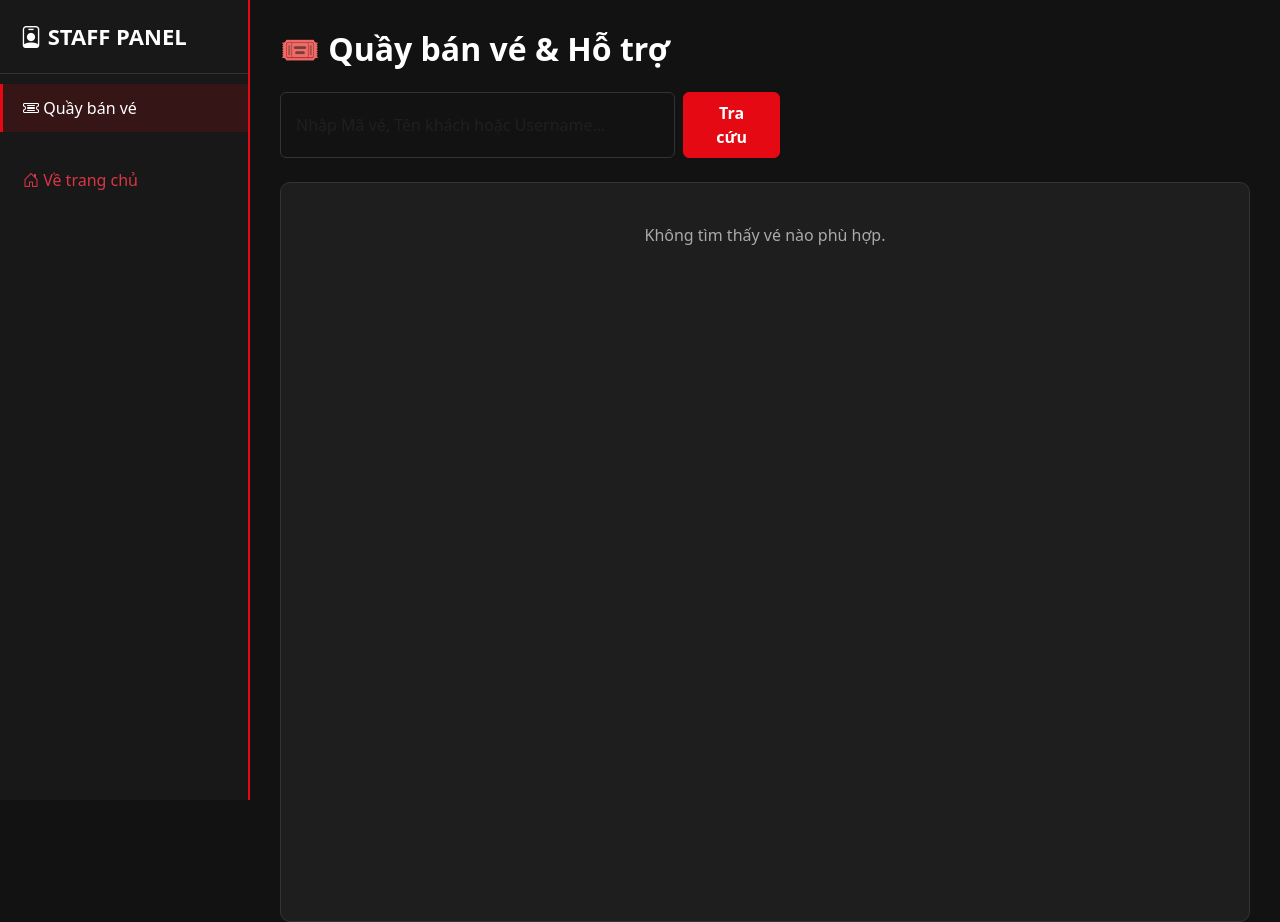
After one commit to tcv16122007/maven-cinema, a Spring Boot app: page /staff/ in a window 1280 px wide. The commit adds this page. Run offline with Spring Boot 4, Linux system fonts and the light colour scheme; a user stored in the database is signed in; data that the repository does not hold is empty; some of the project's set-up classes (security, data sources, template engines, error pages and the like) are left out, and stand-ins take their place.

Commit message:
update part 1

```diff
--- a/src/main/java/com/asm/maven_cinema/controller/StaffTicketController.java
+++ b/src/main/java/com/asm/maven_cinema/controller/StaffTicketController.java
@@ -9,7 +9,7 @@ import org.springframework.web.bind.annotation.*;
 import org.springframework.web.servlet.mvc.support.RedirectAttributes;
 
 @Controller
-@RequestMapping({"/staff", "/admin"}) // Map cho cả 2 đường dẫn
+@RequestMapping("/staff")
 public class StaffTicketController {
 
     private final TicketRepository ticketRepository;
@@ -18,12 +18,18 @@ public class StaffTicketController {
         this.ticketRepository = ticketRepository;
     }
 
-    @GetMapping("/tickets")
-    public String listTickets(Model model) {
-        model.addAttribute("tickets", ticketRepository.findAllByOrderByBookingDateDesc());
+    @GetMapping({"/", "/tickets"})
+    public String listTickets(@RequestParam(required = false) String keyword, Model model) {
+        if (keyword != null && !keyword.isBlank()) {
+            model.addAttribute("tickets", ticketRepository.searchTickets(keyword));
+            model.addAttribute("keyword", keyword);
+        } else {
+            model.addAttribute("tickets", ticketRepository.findAllByOrderByBookingDateDesc());
+        }
         return "staff/tickets";
     }
 
+    // Check-in vé
     @PostMapping("/tickets/checkin/{id}")
     public String checkin(@PathVariable Long id, RedirectAttributes ra) {
         Ticket t = ticketRepository.findById(id).orElse(null);
@@ -32,7 +38,21 @@ public class StaffTicketController {
             ticketRepository.save(t);
             ra.addFlashAttribute("success", "Check-in thành công vé #" + id);
         } else {
-            ra.addFlashAttribute("error", "Vé không hợp lệ hoặc đã check-in rồi");
+            ra.addFlashAttribute("error", "Vé không hợp lệ hoặc đã được check-in trước đó!");
+        }
+        return "redirect:/staff/tickets";
+    }
+
+    // Nhân viên hủy vé (khi khách báo bận, trả vé)
+    @PostMapping("/tickets/cancel/{id}")
+    public String cancelTicket(@PathVariable Long id, RedirectAttributes ra) {
+        Ticket t = ticketRepository.findById(id).orElse(null);
+        if (t != null && t.getStatus() == TicketStatus.PAID) {
+            t.setStatus(TicketStatus.CANCELLED);
+            ticketRepository.save(t);
+            ra.addFlashAttribute("success", "Đã hủy vé #" + id + " thành công. Ghế đã được giải phóng!");
+        } else {
+            ra.addFlashAttribute("error", "Không thể hủy vé này!");
         }
         return "redirect:/staff/tickets";
     }
--- a/src/main/java/com/asm/maven_cinema/repository/TicketRepository.java
+++ b/src/main/java/com/asm/maven_cinema/repository/TicketRepository.java
@@ -18,4 +18,8 @@ public interface TicketRepository extends JpaRepository<Ticket, Long> {
 
     @Query("SELECT COALESCE(SUM(t.totalPrice), 0) FROM Ticket t WHERE t.status = :status")
     Double sumRevenueByStatus(@Param("status") TicketStatus status);
+
+    // Hàm tìm kiếm vé cho Staff
+    @Query("SELECT t FROM Ticket t WHERE t.user.username LIKE %:kw% OR t.user.fullName LIKE %:kw% OR CAST(t.id AS string) LIKE %:kw%")
+    List<Ticket> searchTickets(@Param("kw") String keyword);
 }
--- /dev/null
+++ b/src/main/resources/templates/fragments/staff-sidebar.html
@@ -0,0 +1,23 @@
+<!DOCTYPE html>
+<html xmlns:th="http://www.thymeleaf.org">
+
+<body>
+    <div th:fragment="staffSidebar(active)" class="admin-sidebar"
+        style="background: #181818; border-right: 2px solid #E50914;">
+        <div class="brand" style="color: #FFF;"><i class="bi bi-person-badge"></i> STAFF PANEL</div>
+        <ul class="nav flex-column">
+            <li class="nav-item">
+                <a class="nav-link" th:classappend="${active == 'tickets'} ? 'active'" th:href="@{/staff/tickets}">
+                    <i class="bi bi-ticket-detailed"></i> Quầy bán vé
+                </a>
+            </li>
+            <li class="nav-item mt-4">
+                <a class="nav-link text-danger" th:href="@{/}">
+                    <i class="bi bi-house-door"></i> Về trang chủ
+                </a>
+            </li>
+        </ul>
+    </div>
+</body>
+
+</html>
--- a/src/main/resources/templates/staff/tickets.html
+++ b/src/main/resources/templates/staff/tickets.html
@@ -2,26 +2,39 @@
 <html xmlns:th="http://www.thymeleaf.org" lang="vi">
 
 <head>
-    <th:block th:replace="~{fragments/head :: head('Quản lý vé')}"></th:block>
+    <th:block th:replace="~{fragments/head :: head('Quầy vé')}"></th:block>
 </head>
 
 <body>
     <div class="d-flex">
-        <div th:replace="~{fragments/sidebar :: sidebar('tickets')}"></div>
+        <!-- Dùng staffSidebar thay vì sidebar của Admin -->
+        <div th:replace="~{fragments/staff-sidebar :: staffSidebar('tickets')}"></div>
+
         <main class="admin-content flex-grow-1">
-            <h2 class="fw-bold mb-4">🎟️ Quản lý vé (Check-in)</h2>
+            <h2 class="fw-bold mb-4 text-white">🎟️ Quầy bán vé & Hỗ trợ</h2>
 
+            <!-- Thông báo -->
             <div th:if="${success}" class="alert alert-success" th:text="${success}"></div>
             <div th:if="${error}" class="alert alert-danger" th:text="${error}"></div>
 
+            <!-- Tìm kiếm vé -->
+            <form th:action="@{/staff/tickets}" method="get" class="d-flex mb-4" style="max-width: 500px;">
+                <input class="form-control me-2" type="search" name="keyword" th:value="${keyword}"
+                    placeholder="Nhập Mã vé, Tên khách hoặc Username...">
+                <button class="btn btn-cinema px-4" type="submit">Tra cứu</button>
+            </form>
+
             <div class="cinema-card p-3">
-                <table class="table table-cinema">
+                <div th:if="${#lists.isEmpty(tickets)}" class="text-center py-4 text-secondary-cinema">
+                    Không tìm thấy vé nào phù hợp.
+                </div>
+
+                <table th:if="${not #lists.isEmpty(tickets)}" class="table table-cinema">
                     <thead>
                         <tr>
-                            <th>Mã</th>
-                            <th>Khách</th>
-                            <th>Phim</th>
-                            <th>Suất</th>
+                            <th>Mã vé</th>
+                            <th>Khách hàng</th>
+                            <th>Phim / Suất chiếu</th>
                             <th>Ghế</th>
                             <th>Trạng thái</th>
                             <th>Hành động</th>
@@ -29,11 +42,18 @@
                     </thead>
                     <tbody>
                         <tr th:each="t : ${tickets}">
-                            <td>#<span th:text="${t.id}"></span></td>
-                            <td th:text="${t.user.fullName}"></td>
-                            <td th:text="${t.showtime.movie.title}"></td>
-                            <td th:text="${#temporals.format(t.showtime.startTime, 'HH:mm dd/MM')}"></td>
-                            <td><strong th:text="${t.seatNumber}"></strong></td>
+                            <td><strong>#<span th:text="${t.id}"></span></strong></td>
+                            <td>
+                                <span class="text-white fw-semibold" th:text="${t.user.fullName}"></span><br>
+                                <small class="text-secondary-cinema" th:text="${t.user.phone}"></small>
+                            </td>
+                            <td>
+                                <span class="text-white" th:text="${t.showtime.movie.title}"></span><br>
+                                <small class="text-secondary-cinema"
+                                    th:text="${#temporals.format(t.showtime.startTime, 'HH:mm - dd/MM')} + ' | ' + ${t.showtime.room.name}"></small>
+                            </td>
+                            <td style="font-size: 18px; color: #E50914; font-weight: bold;" th:text="${t.seatNumber}">
+                            </td>
                             <td>
                                 <span th:if="${t.status.name() == 'PAID'}" class="badge-cinema badge-success">Đã
                                     TT</span>
@@ -43,9 +63,23 @@
                                     hủy</span>
                             </td>
                             <td>
+                                <!-- Nút Check-in -->
                                 <form th:if="${t.status.name() == 'PAID'}"
-                                    th:action="@{/staff/tickets/checkin/{id}(id=${t.id})}" method="post">
-                                    <button class="btn btn-sm btn-cinema">Check-in</button>
+                                    th:action="@{/staff/tickets/checkin/{id}(id=${t.id})}" method="post"
+                                    class="d-inline">
+                                    <button class="btn btn-sm btn-cinema"
+                                        onclick="return confirm('Xác nhận cho khách vào rạp?');">
+                                        <i class="bi bi-check2-circle"></i> Check-in
+                                    </button>
+                                </form>
+
+                                <!-- Nút Hủy vé -->
+                                <form th:if="${t.status.name() == 'PAID'}"
+                                    th:action="@{/staff/tickets/cancel/{id}(id=${t.id})}" method="post" class="d-inline"
+                                    onsubmit="return confirm('Xác nhận hủy vé này để nhường ghế cho khách khác?');">
+                                    <button class="btn btn-sm btn-outline-danger">
+                                        <i class="bi bi-x-circle"></i> Hủy
+                                    </button>
                                 </form>
                             </td>
                         </tr>
```
Also changed, not shown: src/main/java/com/asm/maven_cinema/config/SecurityConfig.java (+6 -1 lines), src/main/resources/templates/fragments/navbar.html (+13 -3 lines).
